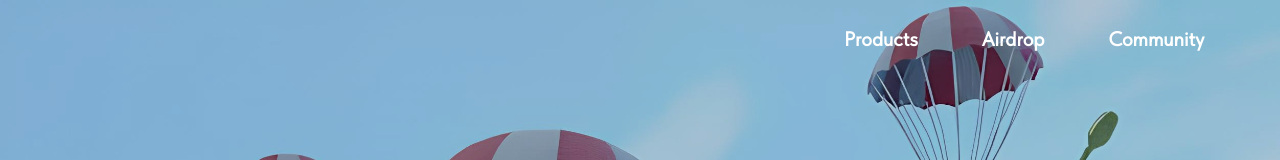
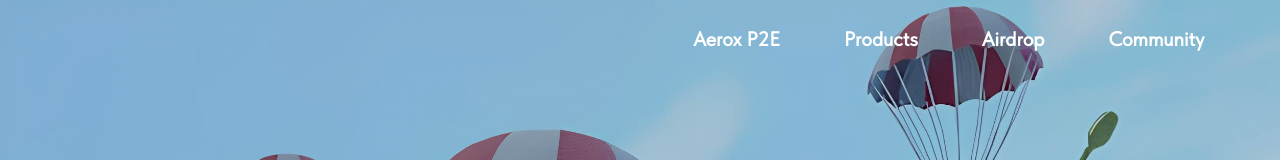
Before and after one commit to PerfectRayStudio/aerox.github.io, a plain HTML site: page index.html in a window 1280 px wide. Shown: the top 160 px of the page. Drawn offline with nearby package versions, Linux system fonts and the light colour scheme; files whose address does not match are found by name.

Commit message:
Update index.html

```diff
--- a/index.html
+++ b/index.html
@@ -47,6 +47,7 @@
                   <header class="top-header text-white text-center ">
                     <div class="container-fluid">
                       <div class="d-flex justify-content-end flex-row">
+                          <a class="nav-a" href="https://p2e.aerox.world"><p class="fs-5 fw-bold me-5 mt-4 pe-3">Aerox P2E</p></a>
                         <a class="nav-a" href="#projects"><p class="fs-5 fw-bold me-5 mt-4 pe-3">Products</p></a>
                         <a class="nav-a" href="#community"><p class="fs-5 fw-bold me-5 mt-4 pe-3">Airdrop</p></a>
                         <a class="nav-a" href="#community"><p class="fs-5 fw-bold me-5 mt-4 pe-3">Community</p></a>
```
